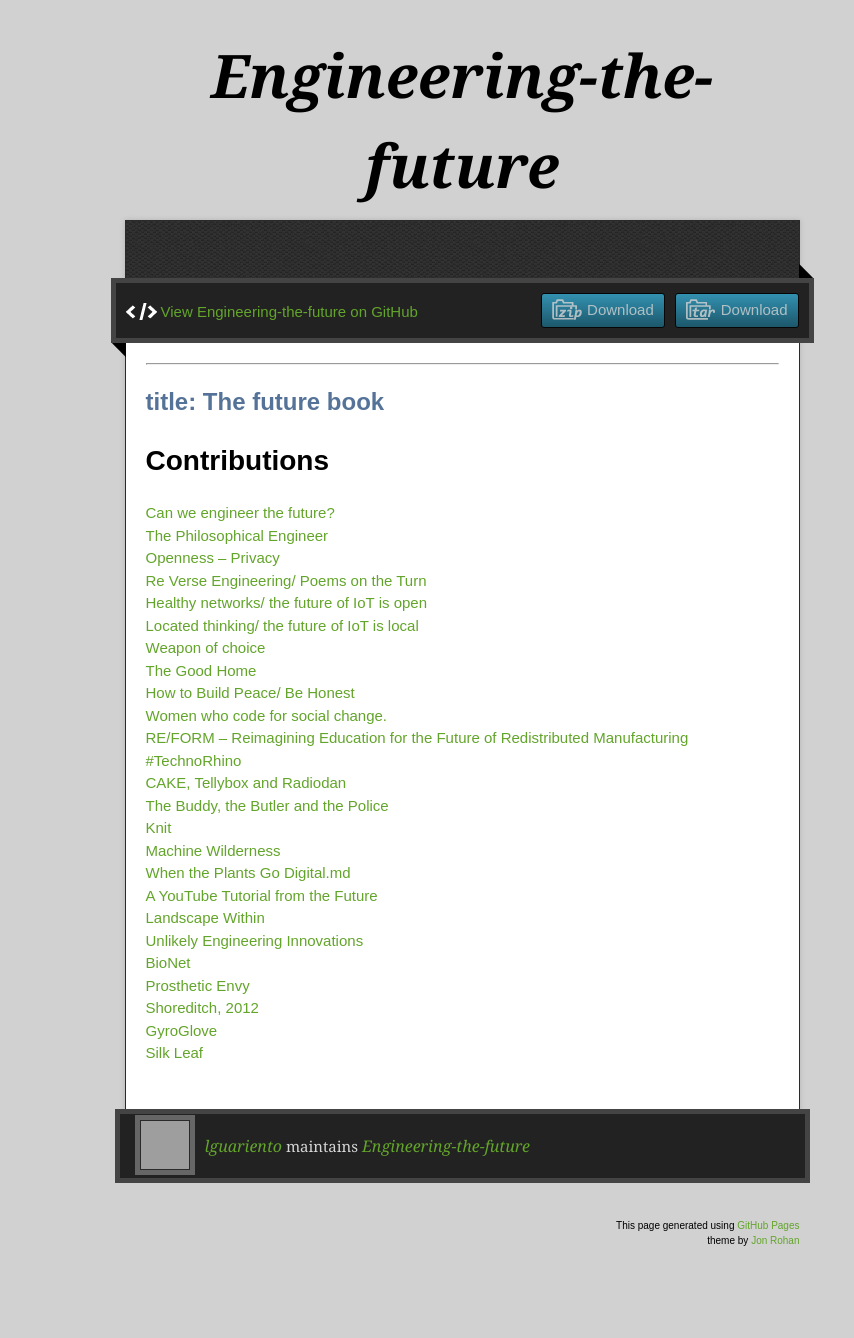
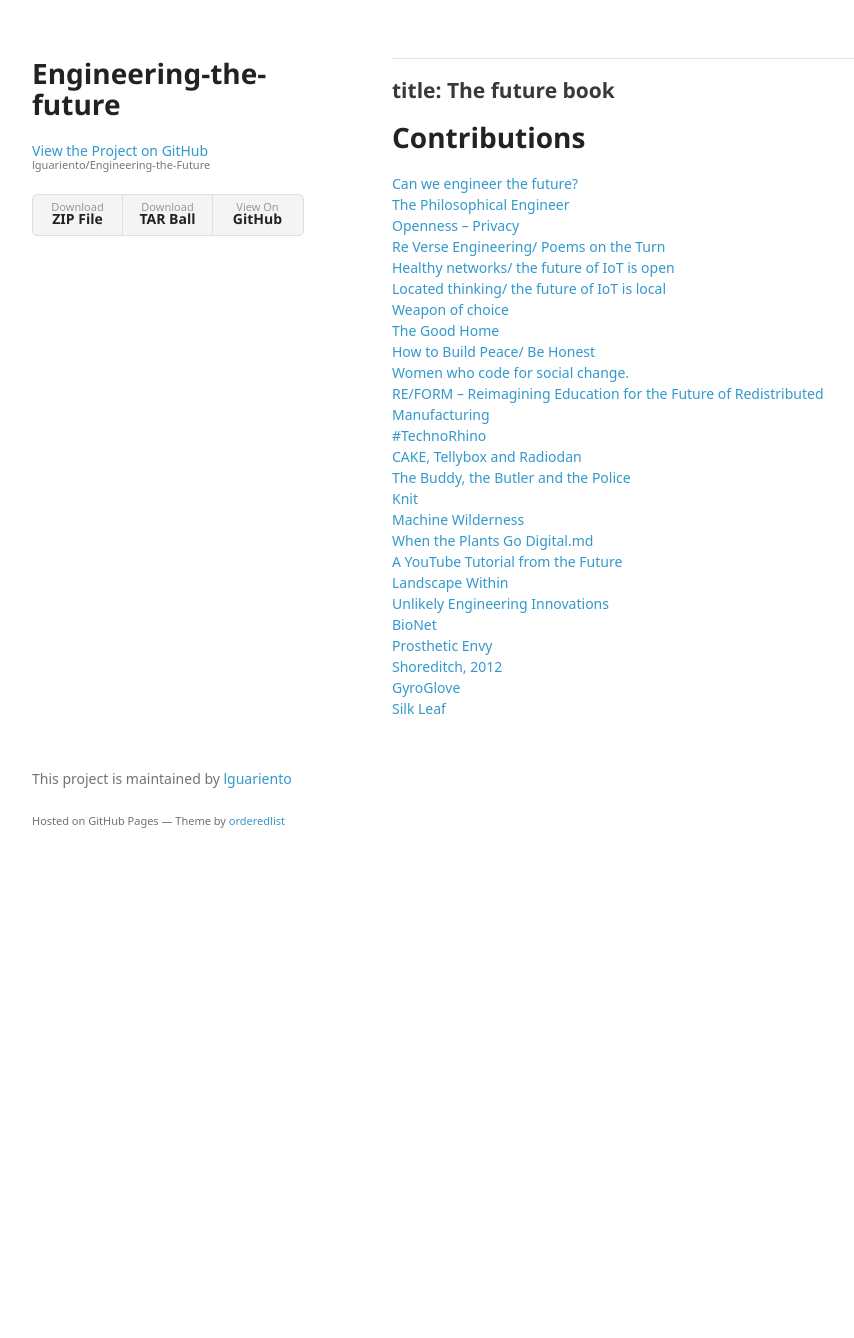
Before and after one commit to lguariento/Engineering-the-Future, a Jekyll site: the page index.html, which Jekyll copies as it is, in a window 1280 px wide. Shown: the whole page, without its empty margins (178-1032 px from the left). Built offline with Jekyll 4.4.1, drawn with Linux system fonts in a browser that asks for light colours; nearby versions of some CDN libraries; some web fonts are replaced; after the commit the page ends 900 px from its top, so only the background shows below that; grey boxes are pictures that could not be loaded.

Commit message:
Create gh-pages branch via GitHub

```diff
--- a/index.html
+++ b/index.html
@@ -1,41 +1,33 @@
 <!doctype html>
-<!-- The Time Machine GitHub pages theme was designed and developed by Jon Rohan, on Feb 7, 2012. -->
-<!-- Follow him for fun. http://twitter.com/jonrohan. Tail his code on https://github.com/jonrohan -->
 <html>
   <head>
     <meta charset="utf-8">
-  <meta http-equiv="X-UA-Compatible" content="IE=edge,chrome=1">
+    <meta http-equiv="X-UA-Compatible" content="chrome=1">
+    <title>Engineering-the-future by lguariento</title>
 
-  <link rel="stylesheet" href="stylesheets/stylesheet.css" media="screen">
-  <link rel="stylesheet" href="stylesheets/github-dark.css">
-  <script type="text/javascript" src="https://ajax.googleapis.com/ajax/libs/jquery/1.7.1/jquery.min.js"></script>
-  <script type="text/javascript" src="javascripts/script.js"></script>
-
-  <title>Engineering-the-future</title>
-  <meta name="description" content="">
-
-  <meta name="viewport" content="width=device-width,initial-scale=1">
-
+    <link rel="stylesheet" href="stylesheets/styles.css">
+    <link rel="stylesheet" href="stylesheets/github-light.css">
+    <meta name="viewport" content="width=device-width">
+    <!--[if lt IE 9]>
+    <script src="//html5shiv.googlecode.com/svn/trunk/html5.js"></script>
+    <![endif]-->
   </head>
-
   <body>
-
     <div class="wrapper">
       <header>
-      <h1 class="title">Engineering-the-future</h1>
+        <h1>Engineering-the-future</h1>
+        <p></p>
+
+        <p class="view"><a href="https://github.com/lguariento/Engineering-the-Future">View the Project on GitHub <small>lguariento/Engineering-the-Future</small></a></p>
+
+
+        <ul>
+          <li><a href="https://github.com/lguariento/Engineering-the-Future/zipball/master">Download <strong>ZIP File</strong></a></li>
+          <li><a href="https://github.com/lguariento/Engineering-the-Future/tarball/master">Download <strong>TAR Ball</strong></a></li>
+          <li><a href="https://github.com/lguariento/Engineering-the-Future">View On <strong>GitHub</strong></a></li>
+        </ul>
       </header>
-    <div id="container">
-      <p class="tagline"></p>
-      <div id="main" role="main">
-        <div class="download-bar">
-        <div class="inner">
-          <a href="https://github.com/lguariento/Engineering-the-Future/tarball/master" class="download-button tar"><span>Download</span></a>
-          <a href="https://github.com/lguariento/Engineering-the-Future/zipball/master" class="download-button zip"><span>Download</span></a>
-          <a href="https://github.com/lguariento/Engineering-the-Future" class="code">View Engineering-the-future on GitHub</a>
-        </div>
-        <span class="blc"></span><span class="trc"></span>
-        </div>
-        <article class="markdown-body">
+      <section>
         <hr>
 
 <h2>
@@ -69,26 +61,13 @@
 <a href="23.html">Shoreditch, 2012</a><br>
 <a href="24.html">GyroGlove</a><br>
 <a href="25.html">Silk Leaf</a>  </p>
-        </article>
-      </div>
-    </div>
+      </section>
       <footer>
-      <div class="owner">
-      <p><a href="https://github.com/lguariento" class="avatar"><img src="https://avatars3.githubusercontent.com/u/10143842?v=3&amp;s=60" width="48" height="48"></a> <a href="https://github.com/lguariento">lguariento</a> maintains <a href="https://github.com/lguariento/Engineering-the-Future">Engineering-the-future</a></p>
-
-
-      </div>
-      <div class="creds">
-        <small>This page generated using <a href="https://pages.github.com/">GitHub Pages</a><br>theme by <a href="https://twitter.com/jonrohan/">Jon Rohan</a></small>
-      </div>
+        <p>This project is maintained by <a href="https://github.com/lguariento">lguariento</a></p>
+        <p><small>Hosted on GitHub Pages &mdash; Theme by <a href="https://github.com/orderedlist">orderedlist</a></small></p>
       </footer>
     </div>
-  <div class="current-section">
-    <a href="#top">Scroll to top</a>
-    <a href="https://github.com/lguariento/Engineering-the-Future/tarball/master" class="tar">tar</a><a href="https://github.com/lguariento/Engineering-the-Future/zipball/master" class="zip">zip</a><a href="" class="code">source code</a>
-    <p class="name"></p>
-  </div>
-
+    <script src="javascripts/scale.fix.js"></script>
 
   </body>
 </html>
--- /dev/null
+++ b/javascripts/scale.fix.js
@@ -0,0 +1,17 @@
+var metas = document.getElementsByTagName('meta');
+var i;
+if (navigator.userAgent.match(/iPhone/i)) {
+  for (i=0; i<metas.length; i++) {
+    if (metas[i].name == "viewport") {
+      metas[i].content = "width=device-width, minimum-scale=1.0, maximum-scale=1.0";
+    }
+  }
+  document.addEventListener("gesturestart", gestureStart, false);
+}
+function gestureStart() {
+  for (i=0; i<metas.length; i++) {
+    if (metas[i].name == "viewport") {
+      metas[i].content = "width=device-width, minimum-scale=0.25, maximum-scale=1.6";
+    }
+  }
+}
--- /dev/null
+++ b/stylesheets/styles.css
@@ -0,0 +1,324 @@
+@font-face {
+  font-family: 'Noto Sans';
+  font-weight: 400;
+  font-style: normal;
+  src: url('../fonts/Noto-Sans-regular/Noto-Sans-regular.eot');
+  src: url('../fonts/Noto-Sans-regular/Noto-Sans-regular.eot?#iefix') format('embedded-opentype'),
+       local('Noto Sans'),
+       local('Noto-Sans-regular'),
+       url('../fonts/Noto-Sans-regular/Noto-Sans-regular.woff2') format('woff2'),
+       url('../fonts/Noto-Sans-regular/Noto-Sans-regular.woff') format('woff'),
+       url('../fonts/Noto-Sans-regular/Noto-Sans-regular.ttf') format('truetype'),
+       url('../fonts/Noto-Sans-regular/Noto-Sans-regular.svg#NotoSans') format('svg');
+}
+
+@font-face {
+  font-family: 'Noto Sans';
+  font-weight: 700;
+  font-style: normal;
+  src: url('../fonts/Noto-Sans-700/Noto-Sans-700.eot');
+  src: url('../fonts/Noto-Sans-700/Noto-Sans-700.eot?#iefix') format('embedded-opentype'),
+       local('Noto Sans Bold'),
+       local('Noto-Sans-700'),
+       url('../fonts/Noto-Sans-700/Noto-Sans-700.woff2') format('woff2'),
+       url('../fonts/Noto-Sans-700/Noto-Sans-700.woff') format('woff'),
+       url('../fonts/Noto-Sans-700/Noto-Sans-700.ttf') format('truetype'),
+       url('../fonts/Noto-Sans-700/Noto-Sans-700.svg#NotoSans') format('svg');
+}
+
+@font-face {
+  font-family: 'Noto Sans';
+  font-weight: 400;
+  font-style: italic;
+  src: url('../fonts/Noto-Sans-italic/Noto-Sans-italic.eot');
+  src: url('../fonts/Noto-Sans-italic/Noto-Sans-italic.eot?#iefix') format('embedded-opentype'),
+       local('Noto Sans Italic'),
+       local('Noto-Sans-italic'),
+       url('../fonts/Noto-Sans-italic/Noto-Sans-italic.woff2') format('woff2'),
+       url('../fonts/Noto-Sans-italic/Noto-Sans-italic.woff') format('woff'),
+       url('../fonts/Noto-Sans-italic/Noto-Sans-italic.ttf') format('truetype'),
+       url('../fonts/Noto-Sans-italic/Noto-Sans-italic.svg#NotoSans') format('svg');
+}
+
+@font-face {
+  font-family: 'Noto Sans';
+  font-weight: 700;
+  font-style: italic;
+  src: url('../fonts/Noto-Sans-700italic/Noto-Sans-700italic.eot');
+  src: url('../fonts/Noto-Sans-700italic/Noto-Sans-700italic.eot?#iefix') format('embedded-opentype'),
+       local('Noto Sans Bold Italic'),
+       local('Noto-Sans-700italic'),
+       url('../fonts/Noto-Sans-700italic/Noto-Sans-700italic.woff2') format('woff2'),
+       url('../fonts/Noto-Sans-700italic/Noto-Sans-700italic.woff') format('woff'),
+       url('../fonts/Noto-Sans-700italic/Noto-Sans-700italic.ttf') format('truetype'),
+       url('../fonts/Noto-Sans-700italic/Noto-Sans-700italic.svg#NotoSans') format('svg');
+}
+
+body {
+  background-color: #fff;
+  padding:50px;
+  font: 14px/1.5 "Noto Sans", "Helvetica Neue", Helvetica, Arial, sans-serif;
+  color:#727272;
+  font-weight:400;
+}
+
+h1, h2, h3, h4, h5, h6 {
+  color:#222;
+  margin:0 0 20px;
+}
+
+p, ul, ol, table, pre, dl {
+  margin:0 0 20px;
+}
+
+h1, h2, h3 {
+  line-height:1.1;
+}
+
+h1 {
+  font-size:28px;
+}
+
+h2 {
+  color:#393939;
+}
+
+h3, h4, h5, h6 {
+  color:#494949;
+}
+
+a {
+  color:#39c;
+  text-decoration:none;
+}
+
+a:hover {
+  color:#069;
+}
+
+a small {
+  font-size:11px;
+  color:#777;
+  margin-top:-0.3em;
+  display:block;
+}
+
+a:hover small {
+  color:#777;
+}
+
+.wrapper {
+  width:860px;
+  margin:0 auto;
+}
+
+blockquote {
+  border-left:1px solid #e5e5e5;
+  margin:0;
+  padding:0 0 0 20px;
+  font-style:italic;
+}
+
+code, pre {
+  font-family:Monaco, Bitstream Vera Sans Mono, Lucida Console, Terminal, Consolas, Liberation Mono, DejaVu Sans Mono, Courier New, monospace;
+  color:#333;
+  font-size:12px;
+}
+
+pre {
+  padding:8px 15px;
+  background: #f8f8f8;
+  border-radius:5px;
+  border:1px solid #e5e5e5;
+  overflow-x: auto;
+}
+
+table {
+  width:100%;
+  border-collapse:collapse;
+}
+
+th, td {
+  text-align:left;
+  padding:5px 10px;
+  border-bottom:1px solid #e5e5e5;
+}
+
+dt {
+  color:#444;
+  font-weight:700;
+}
+
+th {
+  color:#444;
+}
+
+img {
+  max-width:100%;
+}
+
+header {
+  width:270px;
+  float:left;
+  position:fixed;
+  -webkit-font-smoothing:subpixel-antialiased;
+}
+
+header ul {
+  list-style:none;
+  height:40px;
+  padding:0;
+  background: #f4f4f4;
+  border-radius:5px;
+  border:1px solid #e0e0e0;
+  width:270px;
+}
+
+header li {
+  width:89px;
+  float:left;
+  border-right:1px solid #e0e0e0;
+  height:40px;
+}
+
+header li:first-child a {
+  border-radius:5px 0 0 5px;
+}
+
+header li:last-child a {
+  border-radius:0 5px 5px 0;
+}
+
+header ul a {
+  line-height:1;
+  font-size:11px;
+  color:#999;
+  display:block;
+  text-align:center;
+  padding-top:6px;
+  height:34px;
+}
+
+header ul a:hover {
+  color:#999;
+}
+
+header ul a:active {
+  background-color:#f0f0f0;
+}
+
+strong {
+  color:#222;
+  font-weight:700;
+}
+
+header ul li + li + li {
+  border-right:none;
+  width:89px;
+}
+
+header ul a strong {
+  font-size:14px;
+  display:block;
+  color:#222;
+}
+
+section {
+  width:500px;
+  float:right;
+  padding-bottom:50px;
+}
+
+small {
+  font-size:11px;
+}
+
+hr {
+  border:0;
+  background:#e5e5e5;
+  height:1px;
+  margin:0 0 20px;
+}
+
+footer {
+  width:270px;
+  float:left;
+  position:fixed;
+  bottom:50px;
+  -webkit-font-smoothing:subpixel-antialiased;
+}
+
+@media print, screen and (max-width: 960px) {
+
+  div.wrapper {
+    width:auto;
+    margin:0;
+  }
+
+  header, section, footer {
+    float:none;
+    position:static;
+    width:auto;
+  }
+
+  header {
+    padding-right:320px;
+  }
+
+  section {
+    border:1px solid #e5e5e5;
+    border-width:1px 0;
+    padding:20px 0;
+    margin:0 0 20px;
+  }
+
+  header a small {
+    display:inline;
+  }
+
+  header ul {
+    position:absolute;
+    right:50px;
+    top:52px;
+  }
+}
+
+@media print, screen and (max-width: 720px) {
+  body {
+    word-wrap:break-word;
+  }
+
+  header {
+    padding:0;
+  }
+
+  header ul, header p.view {
+    position:static;
+  }
+
+  pre, code {
+    word-wrap:normal;
+  }
+}
+
+@media print, screen and (max-width: 480px) {
+  body {
+    padding:15px;
+  }
+
+  header ul {
+    width:99%;
+  }
+
+  header li, header ul li + li + li {
+    width:33%;
+  }
+}
+
+@media print {
+  body {
+    padding:0.4in;
+    font-size:12pt;
+    color:#444;
+  }
+}
```
Lines whose indentation alone changed are shown as unchanged.
